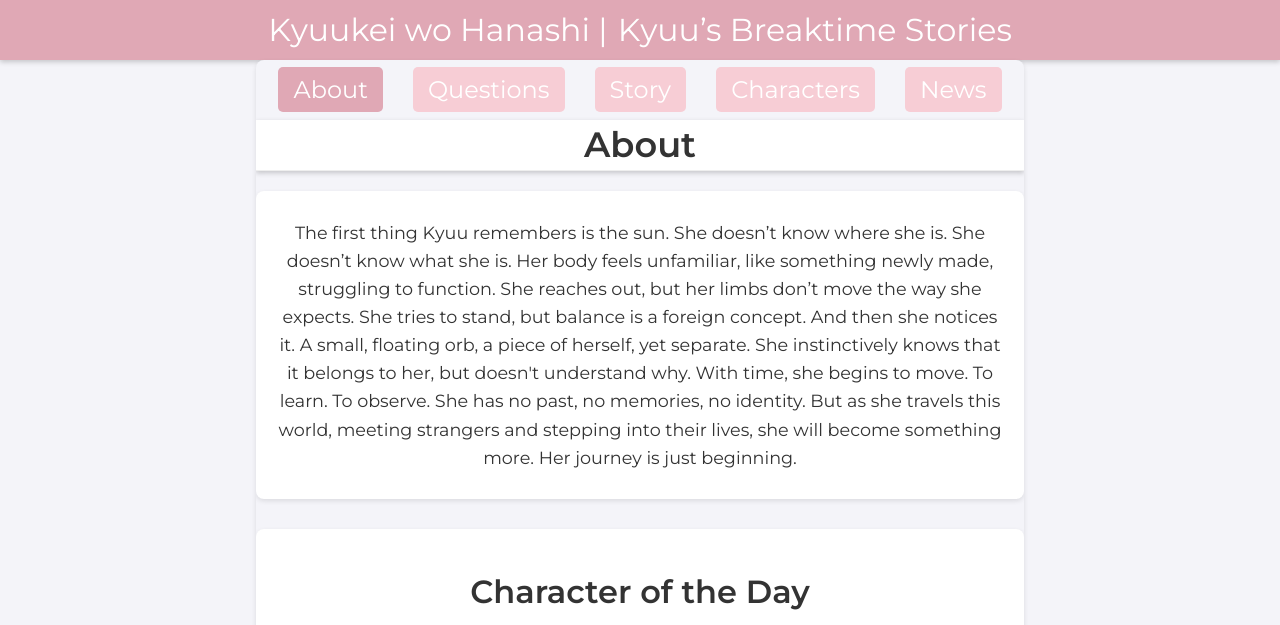
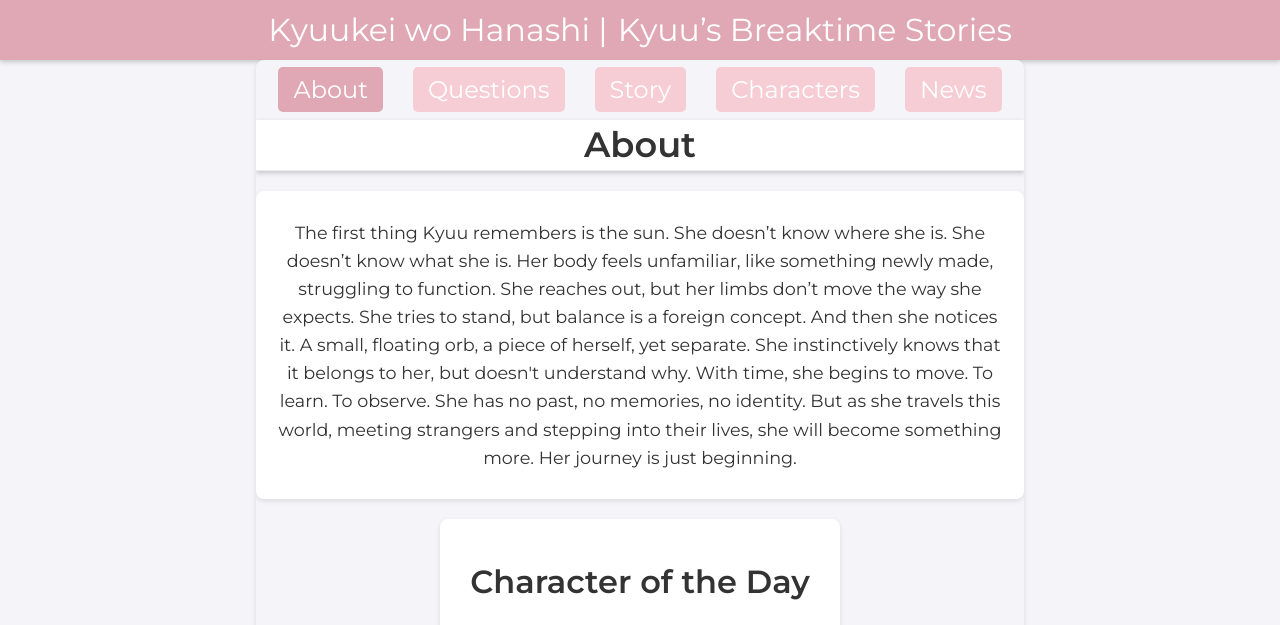
Before and after one commit to Saiminator/Kyuukei, a Jekyll site: the page built from about.html, in a window 1280 px wide. Shown: the top 625 px of the page. Built offline with Jekyll 4.4.1, drawn with Linux system fonts in a browser that asks for light colours; grey boxes are pictures that could not be loaded.

Commit message:
Update style.css

```diff
--- a/css/style.css
+++ b/css/style.css
@@ -1194,3 +1194,38 @@
   font-size: 1rem;
   color: #555;
 }
+
+/* Character of the Day Section Adjustments */
+#character-of-day {
+  max-width: 400px;  /* Set a maximum width */
+  margin: 0 auto;
+  text-align: center;
+  padding: 10px;
+}
+
+#cod-container a {
+  display: block;
+  text-decoration: none;
+  color: inherit;
+}
+
+.cod-image {
+  width: 100%;
+  height: 0;
+  padding-bottom: 100%; /* Forces a square aspect ratio */
+  background-size: cover;
+  background-position: center;
+  border-radius: 8px;
+  margin-bottom: 5px;  /* Reduced margin */
+}
+
+#cod-container h3 {
+  font-size: 1.5rem;
+  margin: 5px 0;  /* Reduced vertical spacing */
+}
+
+#cod-container p {
+  font-size: 0.9rem;
+  margin: 0;
+  line-height: 1.2;
+}
```
